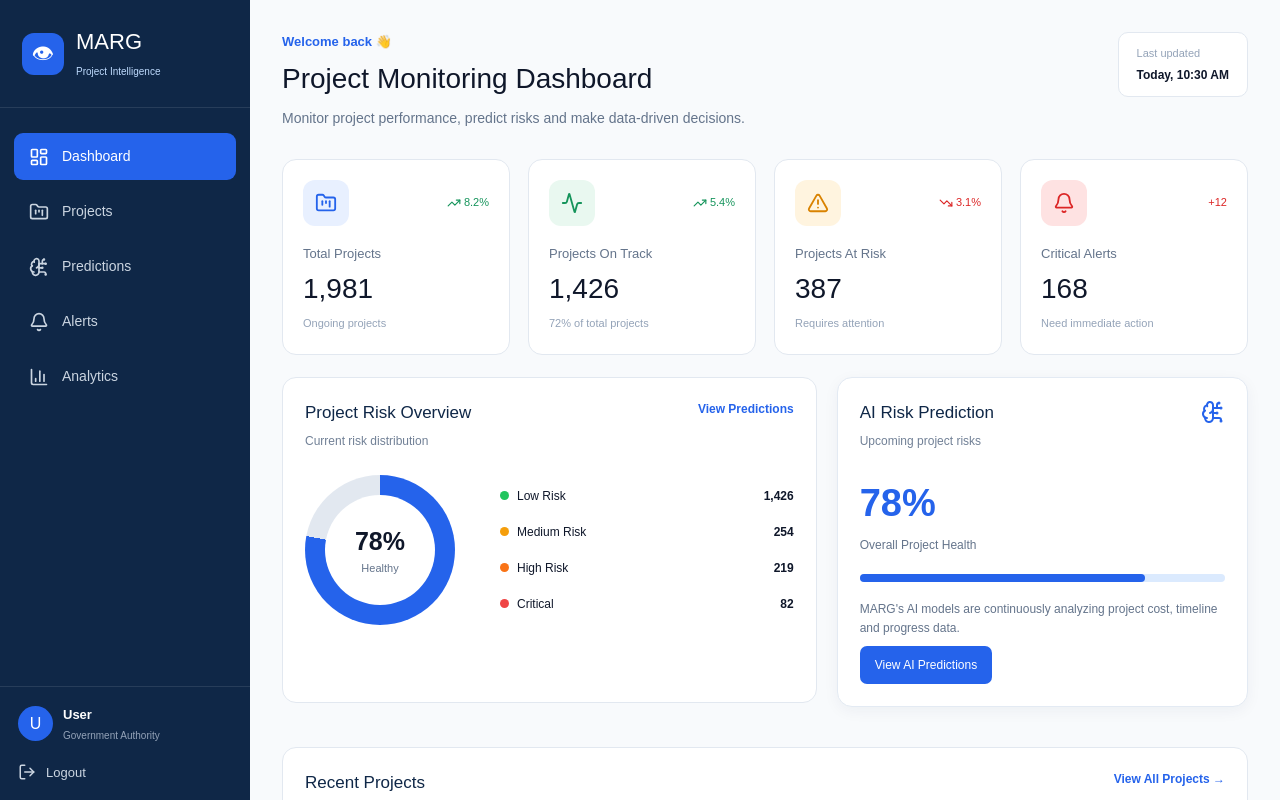
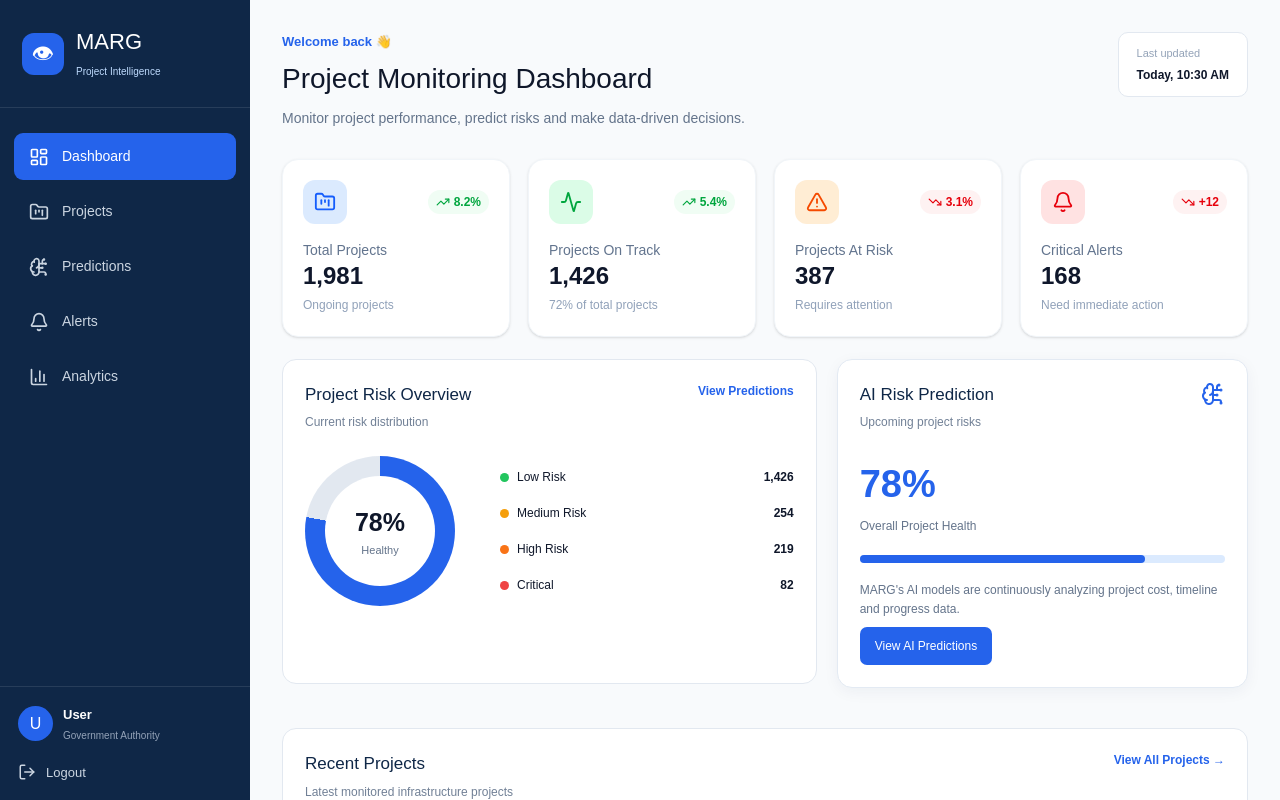
Before and after one commit to HariNiveditha/IndustryProjectPrediction, a React app in the folder frontend/: page /dashboard in a window 1280 px wide. Shown: the top 800 px of the page. Built offline with nearby package versions, Linux system fonts and the light colour scheme; the HTML template or start-up script is replaced by a standard one.

Commit message:
Integrate reusable components across application

```diff
--- a/frontend/src/pages/Alerts.jsx
+++ b/frontend/src/pages/Alerts.jsx
@@ -7,6 +7,7 @@ import {
   ArrowRight,
   Sparkles,
 } from "lucide-react";
+import AlertCard from "../components/AlertCard";
 import "./Alerts.css";
 
 const alerts = [
@@ -127,54 +128,20 @@ function Alerts() {
 
           <div className="alert-list">
 
-            {alerts.map((alert) => {
-              const Icon = alert.icon;
-
-              return (
-                <div
-                  className={`alert-item ${alert.level.toLowerCase()}`}
-                  key={alert.id}
-                >
-
-                  <div className="alert-icon">
-                    <Icon size={21} />
-                  </div>
-
-                  <div className="alert-content">
-
-                    <div className="alert-top">
-                      <div>
-                        <span className="alert-project">
-                          {alert.project}
-                        </span>
-
-                        <h3>{alert.message}</h3>
-                      </div>
-
-                      <span
-                        className={`alert-badge ${alert.level.toLowerCase()}`}
-                      >
-                        {alert.level}
-                      </span>
-                    </div>
-
-                    <div className="alert-bottom">
-                      <span className="alert-time">
-                        <Clock3 size={14} />
-                        {alert.time}
-                      </span>
-
-                      <button className="view-alert">
-                        View Project
-                        <ArrowRight size={15} />
-                      </button>
-                    </div>
-
-                  </div>
-
-                </div>
-              );
-            })}
+            {alerts.map((alert) => (
+              <AlertCard
+                key={alert.id}
+                title={alert.message}
+                severity={
+                  alert.level === "Critical"
+                    ? "high"
+                    : alert.level.toLowerCase()
+                }
+                time={alert.time}
+                project={alert.project}
+                projectId={alert.id}
+              />
+            ))}
 
           </div>
 
--- a/frontend/src/pages/Dashboard.jsx
+++ b/frontend/src/pages/Dashboard.jsx
@@ -7,15 +7,13 @@ import {
   BarChart3,
   LogOut,
   Menu,
-  TrendingUp,
-  TrendingDown,
   AlertTriangle,
   Clock,
-  IndianRupee,
   Activity,
 } from "lucide-react";
 
 import "./Dashboard.css";
+import StatCard from "../components/StatCard";
 
 function Dashboard() {
   return (
@@ -127,99 +125,45 @@ function Dashboard() {
 
         <section className="stats-grid">
 
-          {/* Total Projects */}
-          <div className="stat-card">
+          <StatCard
+            icon={FolderKanban}
+            color="blue"
+            label="Total Projects"
+            value="1,981"
+            change="8.2%"
+            trend="up"
+            description="Ongoing projects"
+          />
 
-            <div className="stat-top">
-              <div className="stat-icon blue">
-                <FolderKanban size={22} />
-              </div>
+          <StatCard
+            icon={Activity}
+            color="green"
+            label="Projects On Track"
+            value="1,426"
+            change="5.4%"
+            trend="up"
+            description="72% of total projects"
+          />
 
-              <span className="stat-change positive">
-                <TrendingUp size={14} />
-                8.2%
-              </span>
-            </div>
+          <StatCard
+            icon={AlertTriangle}
+            color="orange"
+            label="Projects At Risk"
+            value="387"
+            change="3.1%"
+            trend="down"
+            description="Requires attention"
+          />
 
-            <p>Total Projects</p>
-            <h2>1,981</h2>
-
-            <span className="stat-description">
-              Ongoing projects
-            </span>
-
-          </div>
-
-
-          {/* On Track */}
-          <div className="stat-card">
-
-            <div className="stat-top">
-              <div className="stat-icon green">
-                <Activity size={22} />
-              </div>
-
-              <span className="stat-change positive">
-                <TrendingUp size={14} />
-                5.4%
-              </span>
-            </div>
-
-            <p>Projects On Track</p>
-            <h2>1,426</h2>
-
-            <span className="stat-description">
-              72% of total projects
-            </span>
-
-          </div>
-
-
-          {/* At Risk */}
-          <div className="stat-card">
-
-            <div className="stat-top">
-              <div className="stat-icon orange">
-                <AlertTriangle size={22} />
-              </div>
-
-              <span className="stat-change negative">
-                <TrendingDown size={14} />
-                3.1%
-              </span>
-            </div>
-
-            <p>Projects At Risk</p>
-            <h2>387</h2>
-
-            <span className="stat-description">
-              Requires attention
-            </span>
-
-          </div>
-
-
-          {/* Critical */}
-          <div className="stat-card">
-
-            <div className="stat-top">
-              <div className="stat-icon red">
-                <Bell size={22} />
-              </div>
-
-              <span className="stat-change negative">
-                +12
-              </span>
-            </div>
-
-            <p>Critical Alerts</p>
-            <h2>168</h2>
-
-            <span className="stat-description">
-              Need immediate action
-            </span>
-
-          </div>
+          <StatCard
+            icon={Bell}
+            color="red"
+            label="Critical Alerts"
+            value="168"
+            change="+12"
+            trend="down"
+            description="Need immediate action"
+          />
 
         </section>
 
--- a/frontend/src/pages/Home.jsx
+++ b/frontend/src/pages/Home.jsx
@@ -1,8 +1,8 @@
+import Navbar from "../components/Navbar";
+import Footer from "../components/Footer";
 import { Link } from "react-router-dom";
 import React from "react";
 import {
-  Eye,
-  User,
   ArrowRight,
   Target,
   BarChart3,
@@ -180,41 +180,7 @@ function HeroIllustration() {
 export default function Home() {
   return (
     <div className="min-h-screen bg-white text-slate-900">
-      {/* Header */}
-      <header className="max-w-7xl mx-auto flex items-center justify-between px-6 py-5">
-        <div className="flex items-center gap-2">
-          <div className="w-9 h-9 rounded-full bg-blue-600 flex items-center justify-center">
-            <Eye className="w-5 h-5 text-white" strokeWidth={2.5} />
-          </div>
-          <span className="text-xl font-bold tracking-tight text-slate-900">MARG</span>
-        </div>
-
-        <nav className="hidden md:flex items-center gap-8">
-          <a href="#home" className="hover:text-blue-600">
-            Home
-          </a>
-
-          <a href="#about" className="hover:text-blue-600">
-            About
-          </a>
-
-          <a href="#features" className="hover:text-blue-600">
-            Features
-          </a>
-
-          <a href="#contact" className="hover:text-blue-600">
-            Contact
-          </a>
-        </nav>
-
-        <Link
-          to="/login"
-          className="flex items-center gap-2 rounded-lg px-4 py-2 text-sm font-medium text-blue-700 hover:bg-blue-50 transition"
-        >
-          <User size={18} />
-          Login
-        </Link>
-      </header>
+      <Navbar />
 
       {/* Hero */}
       <section id="home" className="max-w-7xl mx-auto px-6 pt-8 pb-16 grid md:grid-cols-2 gap-10 items-center">
@@ -295,6 +261,9 @@ export default function Home() {
           </a>
         </div>
       </section>
+
+      {/* Footer */}
+      <Footer />
     </div>
   );
 }
--- a/frontend/src/pages/Predictions.jsx
+++ b/frontend/src/pages/Predictions.jsx
@@ -1,5 +1,4 @@
-import { Link } from "react-router-dom";
-import { Sparkles, ArrowUpRight } from "lucide-react";
+import RiskCard from "../components/RiskCard";
 import "./Predictions.css";
 
 const PREDICTIONS = [
@@ -60,38 +59,7 @@ function Predictions() {
       </div>
 
       {PREDICTIONS.map((p) => (
-        <div className="prediction-card" key={p.id}>
-          <div className="prediction-top">
-            <div>
-              <p className="list-row-title" style={{ display: "flex", alignItems: "center", gap: 7 }}>
-                <Sparkles size={15} color="#2563eb" />
-                {p.project}
-              </p>
-              <p className="alert-desc" style={{ margin: 0, maxWidth: 560 }}>
-                {p.summary}
-              </p>
-            </div>
-            <span className="confidence-pill">{p.confidence}% confidence</span>
-          </div>
-
-          {p.factors.map((f) => (
-            <div className="factor-row" key={f.label}>
-              <span style={{ minWidth: 190 }}>{f.label}</span>
-              <div className="factor-track">
-                <div className={`factor-fill ${f.level}`} style={{ width: `${f.value}%` }} />
-              </div>
-              <strong style={{ fontSize: 13, width: 34, textAlign: "right" }}>{f.value}%</strong>
-            </div>
-          ))}
-
-          <Link
-            to={`/dashboard/projects/${p.id}`}
-            className="panel-link"
-            style={{ display: "inline-flex", alignItems: "center", gap: 4, marginTop: 14 }}
-          >
-            View project details <ArrowUpRight size={13} />
-          </Link>
-        </div>
+        <RiskCard key={p.id} {...p} />
       ))}
     </div>
   );
--- a/frontend/src/pages/Projects.jsx
+++ b/frontend/src/pages/Projects.jsx
@@ -1,6 +1,6 @@
 import { useState } from "react";
-import { Link } from "react-router-dom";
-import { Building2, Plus, MapPin, Calendar } from "lucide-react";
+import { Plus } from "lucide-react";
+import ProjectCard from "../components/ProjectCard";
 import "./Projects.css";
 
 const PROJECTS = [
@@ -19,13 +19,6 @@ const STATUS_MAP = {
   Delayed: "delayed",
   Completed: "completed",
 };
-
-function statusLabel(status) {
-  if (status === "on-track") return "On Track";
-  if (status === "at-risk") return "At Risk";
-  if (status === "delayed") return "Delayed";
-  return "Completed";
-}
 
 function Projects() {
   const [activeFilter, setActiveFilter] = useState("All");
@@ -62,32 +55,7 @@ function Projects() {
 
       <div className="projects-grid">
         {filtered.map((p) => (
-          <Link to={`/dashboard/projects/${p.id}`} className="project-card" key={p.id}>
-            <div className="project-card-top">
-              <div className="list-row-icon">
-                <Building2 size={17} />
-              </div>
-              <span className={`badge ${p.status}`}>{statusLabel(p.status)}</span>
-            </div>
-
-            <h3>{p.name}</h3>
-            <p className="project-card-loc">
-              <MapPin size={12} style={{ display: "inline", marginRight: 4, verticalAlign: -1 }} />
-              {p.location}
-            </p>
-
-            <div className="progress-track">
-              <div className="progress-fill" style={{ width: `${p.progress}%` }} />
-            </div>
-
-            <div className="project-card-footer">
-              <span>{p.progress}% complete</span>
-              <span>
-                <Calendar size={12} style={{ display: "inline", marginRight: 4, verticalAlign: -1 }} />
-                {p.deadline}
-              </span>
-            </div>
-          </Link>
+          <ProjectCard key={p.id} {...p} />
         ))}
       </div>
     </div>
--- /dev/null
+++ b/package.json
@@ -0,0 +1,6 @@
+{
+  "dependencies": {
+    "lucide-react": "^1.43.0",
+    "react-router-dom": "^7.18.3"
+  }
+}
```
Also changed, not shown: 1 other file (tests, documents, lock files or other folders).
